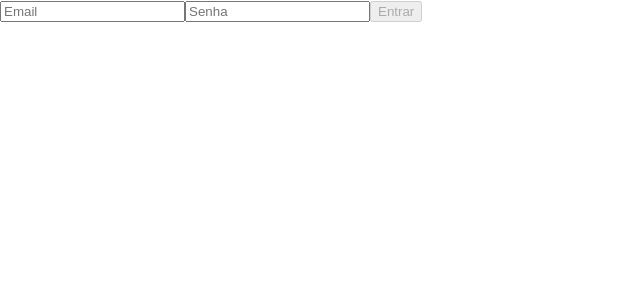
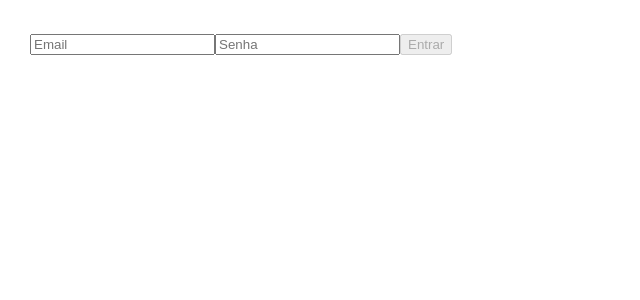
Before and after one commit to tryber/sd-05-recipes-app-7, a React (Create React App) app: page / in a window 1280 px wide. Shown: the top 300 px of the page, without its empty margins (0-640 px from the left). Built offline with nearby package versions, Linux system fonts and the light colour scheme.

Commit message:
Fixed DrinkCard and Drinks page

```diff
--- a/src/App.css
+++ b/src/App.css
@@ -1,62 +1,10 @@
-#meals {
-  height: 100vh;
-  width: 100%;
-  background: #0fa36b;
-  display: flex;
-  flex-direction: column;
-  align-items: center;
-  justify-content: center;
-  font-family: sans-serif;
-  color: #464646;
+body {
+  box-sizing: border-box;
+  color: black;
+  font-family: Arial, Helvetica, sans-serif;
+  font-size: 16px;
+  font-weight: 400;
+  line-height: 1.7;
+  margin: 0;
+  padding: 30px;
 }
-
-#rocksGlass {
-  max-height: 80vh;
-  animation: shake 1s infinite ease;
-}
-
-#iceLeft {
-  /* transform-origin set in px for firefox compatibility */
-  opacity: 0.6;
-  transform-origin: 36px 66px;
-  animation: clink .8s infinite ease;
-}
-
-#iceRight {
-  /* transform-origin set in px for firefox compatibility */
-  opacity: 0.6;
-  transform-origin: 60px 78px;
-  animation: clink .8s .2s infinite ease;
-}
-
-#meals > span {
-  color: aliceblue;
-  font-weight: 900;
-  font-family: 'Montserrat', sans-serif;
-  font-size: 3em;
-  animation: shake 1.5s infinite ease;
-}
-
-@keyframes shake {
-  0% {
-    transform: rotate(5deg);
-  }
-  50% {
-    transform: rotate(-5deg);
-  }
-  100% {
-    transform: rotate(5deg);
-  }
-}
-
-@keyframes clink {
-  0% {
-    transform: rotate(-10deg);
-  }
-  50% {
-    transform: rotate(20deg);
-  }
-  100% {
-    transform: rotate(-10deg);
-  }
-}
--- a/src/components/Cards.js/DrinkCard.js
+++ b/src/components/Cards.js/DrinkCard.js
@@ -1,39 +1,21 @@
-import React, { useState, useEffect } from 'react';
-import fetchDrinks from '../../services/fetchDrinks';
+import React from 'react';
+import PropTypes from 'prop-types';
+import { Link } from 'react-router-dom';
 
-const Drinks = () => {
-  const [loading, setLoading] = useState(true);
-  const [drinks, setDrinks] = useState([]);
-
-  useEffect(() => {
-    fetchDrinks().then((data) => {
-      setDrinks(data);
-      setLoading(false);
-    });
-  }, []);
-
-  return loading ? (
-    <section>Loading...</section>
-  ) : (
-    <section>
-      {drinks.map((drink, index) => {
-        if (index < 12) {
-          return (
-            <div key={drink.idDrink} data-testid={`${index}-recipe-card`}>
-              <h3 data-testId={`${index}-card-name`}>{drink.strDrink}</h3>
-              <img
-                src={drink.strDrinkThumb}
-                alt="Drink"
-                data-testid={`${index}-card-img`}
-              />
-              {console.log(drink)}
-            </div>
-          );
-        }
-        return null;
-      })}
-    </section>
+const DrinkCard = ({ drink, index }) => {
+  return (
+    <Link to={`/bebidas/${drink.idDrink}`}>
+      <div key={drink.idDrink} data-testid={`${index}-recipe-card`}>
+        <h3 data-testId={`${index}-card-name`}>{drink.strDrink}</h3>
+        <img src={drink.strDrinkThumb} alt="Drink" data-testid={`${index}-card-img`} />
+      </div>
+    </Link>
   );
 };
 
-export default Drinks;
+export default DrinkCard;
+
+DrinkCard.propTypes = {
+  drink: PropTypes.instanceOf(Object).isRequired,
+  index: PropTypes.number.isRequired,
+};
--- a/src/pages/DrinkDetails.js
+++ b/src/pages/DrinkDetails.js
@@ -1,5 +1,5 @@
 import React from 'react';
 
-const DrinkDetails = () => <h1>Page</h1>;
+const DrinkDetails = () => <h1>Detalhes do Drink</h1>;
 
 export default DrinkDetails;
--- a/src/pages/Drinks.js
+++ b/src/pages/Drinks.js
@@ -1,17 +1,33 @@
-import React from 'react';
+import React, { useState, useEffect } from 'react';
 
-import Footer from '../components/Footer';
-import PageTitle from '../components/Header/PageTitle';
+import fetchDrinks from '../services/fetchDrinks';
+import Header from '../components/Header/Header';
 import DrinkCard from '../components/Cards.js/DrinkCard';
 
-function Drinks() {
-  return (
-    <div>
-      <PageTitle title={'Bebidas'} />
-      <DrinkCard />
-      <Footer />
-    </div>
+const Drinks = () => {
+  const [loading, setLoading] = useState(true);
+  const [drinks, setDrinks] = useState([]);
+
+  useEffect(() => {
+    fetchDrinks().then((data) => {
+      setDrinks(data);
+      setLoading(false);
+    });
+  }, []);
+
+  return loading ? (
+    <section>Loading...</section>
+  ) : (
+    <section>
+      <Header title={'Bebidas'} />
+      {drinks.map((drink, index) => {
+        if (index < 12) {
+          return <DrinkCard drink={drink} index={index} />;
+        }
+        return null;
+      })}
+    </section>
   );
-}
+};
 
 export default Drinks;
```
